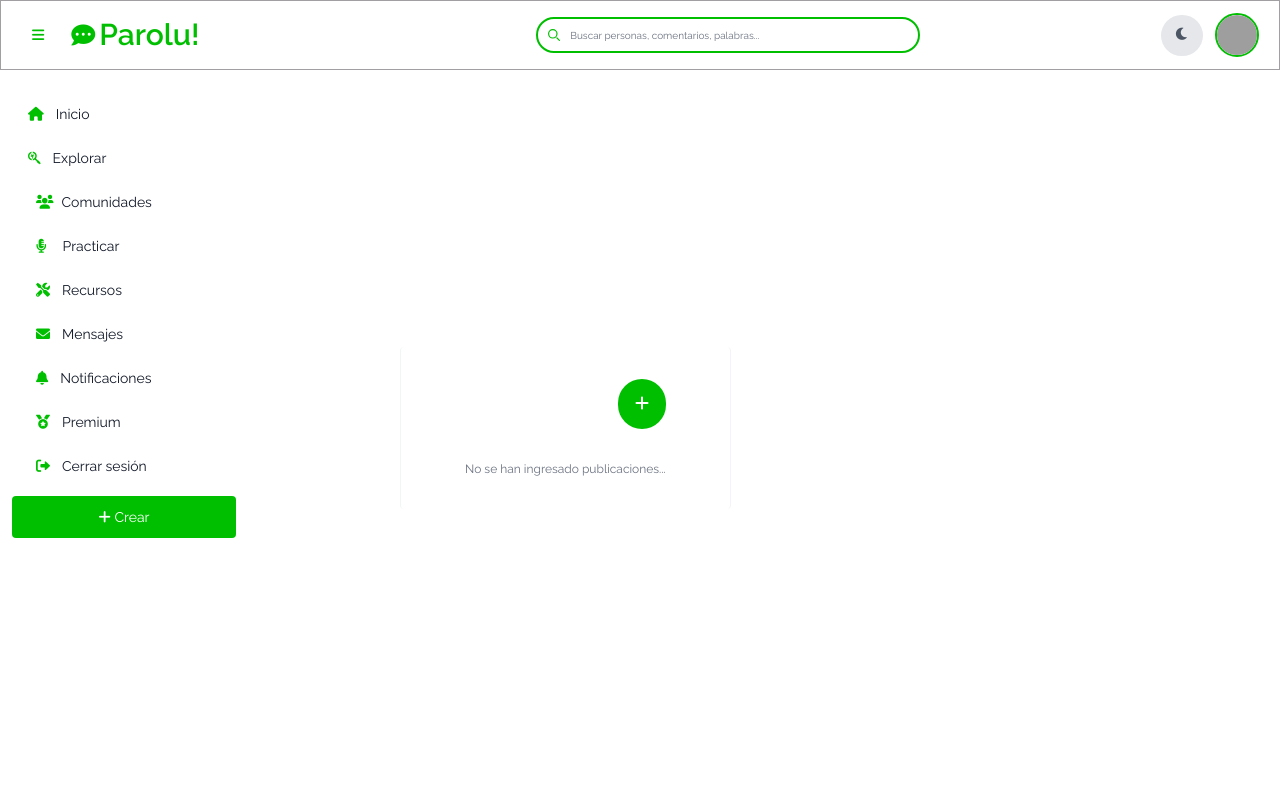
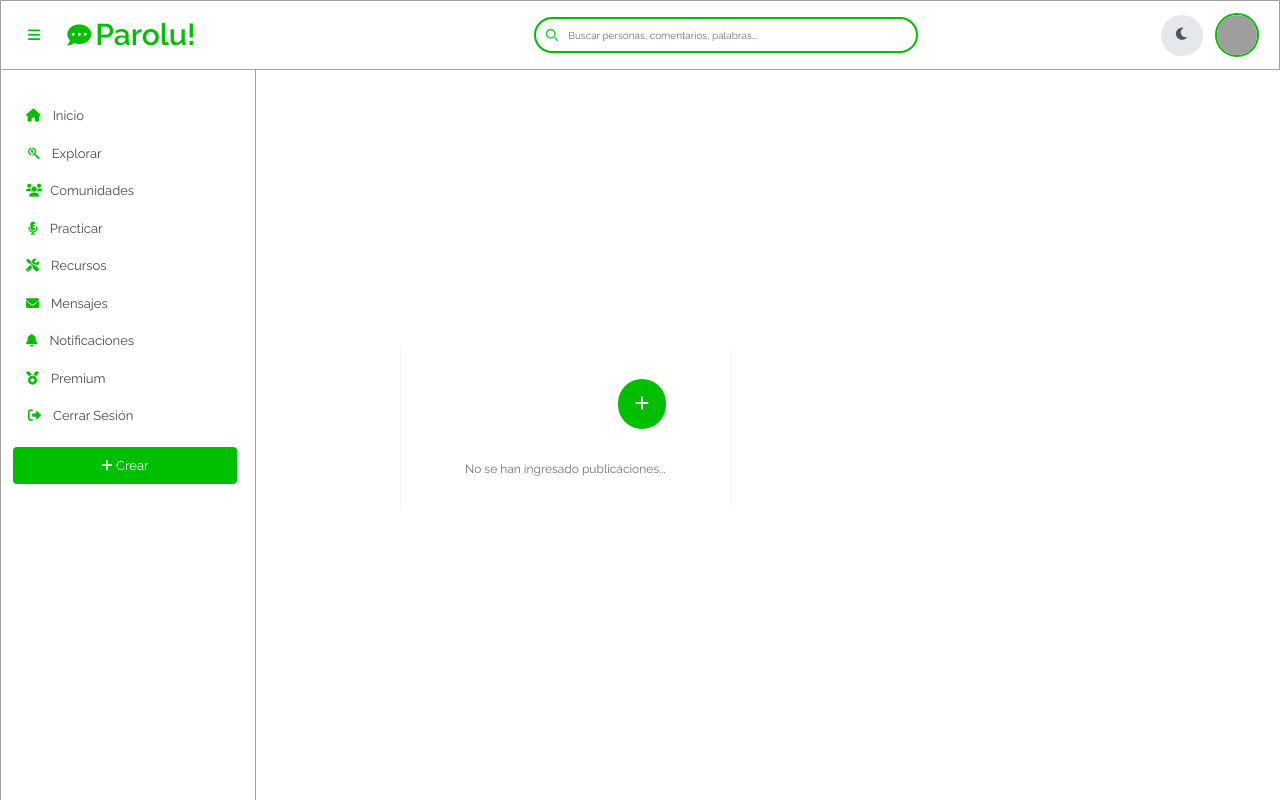
Before and after one commit to No-Country-simulation/equipo-c23-104-webapp, a React (Vite) app in the folder frontend/: page / in a window 1280 px wide. Built offline with nearby package versions, Linux system fonts and the light colour scheme; grey boxes are pictures that could not be loaded.

Commit message:
buscador-nav: mejorado estilos boton y menu ocultar/mostrar

```diff
--- a/frontend/src/components/Navbar.jsx
+++ b/frontend/src/components/Navbar.jsx
@@ -3,7 +3,7 @@ import React, { useState } from "react";
 export default function Navbar({ toggleTextVisibility }) {
   const [isDropdownOpen, setIsDropdownOpen] = useState(false);
   const [darkMode, setDarkMode] = useState(false);
-  const [isSidebarCollapsed, setIsSidebarCollapsed] = useState(false); // Nuevo estado
+  const [isSidebarCollapsed, setIsSidebarCollapsed] = useState(false);
 
   const toggleDropdown = () => {
     setIsDropdownOpen((prevState) => !prevState);
@@ -28,15 +28,15 @@ export default function Navbar({ toggleTextVisibility }) {
           <div className="flex items-center justify-start rtl:justify-end">
             <button
               onClick={toggleTextVisibility}
-              className="px-2.5 py-2 mr-2 ml-2 rounded text-sm border hover:border-transparent font-medium dark:bg-transparent bg-transparent  dark:text-white hover:bg-[#00bf00] group dark:hover:bg-[#00bf00] dark:hover:border-white transition-all duration-200 focus:outline-none"
+              className="px-2.5 py-2 mr-2 ml-1 rounded text-sm border hover:border-transparent font-medium dark:bg-transparent bg-transparent  dark:text-white hover:bg-[#00bf00] group dark:hover:bg-[#00bf00] dark:hover:border-white transition-all duration-200 focus:outline-none"
             >
-              <i className="fa-solid fa-bars text-[#00bf00] group-hover:text-white"></i>
+              <i className="fa-solid fa-bars text-[#00bf00] dark:text-white group-hover:text-white"></i>
             </button>
             <a href="#" className="flex ms-2 md:me-24 ml-0 items-center ">
               <i class="text-2xl fa-solid fa-comment-dots text-[#00bf00] dark:text-white me-3 mr-1"></i>
               <span
                 id="page-name"
-                className={`self-center text-3xl font-semibold whitespace-nowrap dark:text-white hidden md:inline ${
+                className={`self-center text-3xl font-semibold whitespace-nowrap text-[#00bf00] dark:text-white hidden md:inline  ${
                   isSidebarCollapsed ? "hidden" : ""
                 }`}
               >
--- a/frontend/src/components/Sidebar.jsx
+++ b/frontend/src/components/Sidebar.jsx
@@ -4,127 +4,214 @@ export default function Sidebar({ isTextVisible }) {
   return (
     <aside
       id="logo-sidebar"
-      className={`fixed top-0 left-0 z-40 h-screen pt-20 bg-white sm:translate-x-0 dark:bg-[#4A494A] dark:border-gray-700 transition-all duration-500 ${
-        isTextVisible ? "w-80" : "w-16"
+      className={`fixed top-0 left-0 z-40 h-screen pt-20 bg-white sm:translate-x-0 dark:bg-[#4A494A] dark:border-gray-700 transition-all duration-500 border border-[#A19FA1] ${
+        isTextVisible ? "w-64" : "w-16"
       }`}
       aria-label="Sidebar"
     >
       <div className="h-full px-3 pb-4 overflow-y-auto bg-white dark:bg-[#4A494A] mt-4 transition-all duration-500">
-        <ul className="space-y-2 font-medium">
-          <li className="ml-1">
-            <a
-              href="#"
-              className="flex items-center px-3 py-2 text-gray-900 rounded dark:text-white dark:hover:border-white dark:hover:text-black hover:bg-gray-100 dark:hover:bg-white group text-sm hover:text-black hover:font-bold"
+        <ul className="space-y-0 font-medium ">
+          <li
+            className={`flex items-center px-3 py-2 text-gray-900 rounded hover:bg-[#00bf00] transition-all duration-100 hover:text-white hover:shadow-inner group border border-transparent dark:text-white dark:hover:border-white dark:hover:text-white group text-[13px] ${
+              isTextVisible ? "w-auto h-auto" : "w-10 h-10 rounded-full"
+            }`}
           >
-              <span className="">
-                <i id="house-icon" className="fa-solid fa-house"></i>
-                {isTextVisible && <span className="ml-3">Inicio</span>}
+            <a className="" href="#" title={!isTextVisible ? "Inicio" : ""}>
+              <i className="fa-solid fa-house text-[#00bf00] dark:text-white transition-all duration-100 group-hover:text-white"></i>
+              {isTextVisible && (
+                <span
+                  className={`ml-3 text-[#4A494A] group-hover:text-white dark:text-white transition-all duration-200 ease-in-out transform overflow-hidden ${
+                    isTextVisible
+                      ? "opacity-100 translate-x-0 w-auto"
+                      : "opacity-0 translate-x-[-10px] w-0"
+                  }`}
+                >
+                  Inicio
                 </span>
+              )}
             </a>
           </li>
-          <li className="ml-1">
-            <a
-              href="#"
-              className="flex items-center px-3 py-2 text-gray-900 rounded dark:text-white dark:hover:border-white dark:hover:text-black hover:bg-gray-100 dark:hover:bg-white group text-sm hover:text-black hover:font-bold"
+          <li
+            className={` flex items-center px-3 py-2 text-gray-900 rounded hover:bg-[#00bf00] transition-all duration-100 hover:text-white hover:shadow-inner group border border-transparent dark:text-white dark:hover:border-white dark:hover:text-white group text-[13px] ${
+              isTextVisible ? "w-auto h-auto" : "w-10 h-10 rounded-full"
+            }`}
           >
-              <span className="flex-1 whitespace-nowrap">
-                <i id="explorer-icon" className="fa-brands fa-searchengin"></i>
-                {isTextVisible && <span className="ml-3">Explorar</span>}
+            <a className="" href="#" title={!isTextVisible ? "Explorar" : ""}>
+              <i className="fa-brands fa-searchengin ml-0.5 text-[#00bf00] dark:text-white transition-all duration-100 group-hover:text-white"></i>
+              {isTextVisible && (
+                <span
+                  className={`ml-3 text-[#4A494A] group-hover:text-white dark:text-white transition-all duration-200 ease-in-out transform ${
+                    isTextVisible
+                      ? "opacity-100 translate-x-0"
+                      : "opacity-0 -translate-x-2 w-0 overflow-hidden"
+                  }`}
+                >
+                  Explorar
                 </span>
+              )}
             </a>
           </li>
-          <li className="ml-1">
+          <li
+            className={`flex items-center px-3 py-2 text-gray-900 rounded hover:bg-[#00bf00] transition-all duration-100 hover:text-white hover:shadow-inner group border border-transparent dark:text-white dark:hover:border-white dark:hover:text-white group text-[13px] ${
+              isTextVisible ? "w-auto h-auto" : "w-10 h-10 rounded-full"
+            }`}
+          >
             <a
+              className=""
               href="#"
-              className="flex items-center px-3 py-2 text-gray-900 rounded dark:text-white dark:hover:border-white dark:hover:text-black dark:hover:bg-white group text-sm hover:text-black hover:font-bold"
+              title={!isTextVisible ? "Comunidades" : ""}
             >
-              <span className="flex-1 ms-2 whitespace-nowrap">
-                <i id="users-icon" className="fa-solid fa-users"></i>
-                {isTextVisible && <span className="ml-2">Comunidades</span>}
+              <i className="fa-solid fa-users text-[#00bf00] dark:text-white transition-all duration-100 group-hover:text-white"></i>
+              {isTextVisible && (
+                <span
+                  className={`ml-2 text-[#4A494A] group-hover:text-white dark:text-white transition-all duration-200 ease-in-out transform ${
+                    isTextVisible
+                      ? "opacity-100 translate-x-0"
+                      : "opacity-0 -translate-x-2 w-0 overflow-hidden"
+                  }`}
+                >
+                  Comunidades
                 </span>
+              )}
             </a>
           </li>
-          <li className="ml-1">
-            <a
-              href="#"
-              className="flex items-center px-3 py-2 text-gray-900 rounded dark:text-white dark:hover:border-white dark:hover:text-black dark:hover:bg-white group text-sm hover:text-black hover:font-bold"
+          <li
+            className={`flex items-center px-3 py-2 text-gray-900 rounded hover:bg-[#00bf00] transition-all duration-100 hover:text-white hover:shadow-inner group border border-transparent dark:text-white dark:hover:border-white dark:hover:text-white group text-[13px] ${
+              isTextVisible ? "w-auto h-auto" : "w-10 h-10 rounded-full"
+            }`}
           >
-              <span className="flex-1 ms-2 whitespace-nowrap">
-                <i
-                  id="microphone-icon"
-                  className="fa-solid fa-microphone-lines"
-                ></i>
-                {isTextVisible && <span className="ml-4">Practicar</span>}
+            <a className="" href="#" title={!isTextVisible ? "Practicar" : ""}>
+              <i className="fa-solid fa-microphone-lines ml-0.5 text-[#00bf00] dark:text-white transition-all duration-100 group-hover:text-white"></i>
+              {isTextVisible && (
+                <span
+                  className={`ml-3 text-[#4A494A] group-hover:text-white dark:text-white transition-all duration-200 ease-in-out transform ${
+                    isTextVisible
+                      ? "opacity-100 translate-x-0"
+                      : "opacity-0 -translate-x-2 w-0 overflow-hidden"
+                  }`}
+                >
+                  Practicar
                 </span>
+              )}
             </a>
           </li>
-          <li className="ml-1">
-            <a
-              href="#"
-              className="flex items-center px-3 py-2 text-gray-900 rounded dark:text-white dark:hover:border-white dark:hover:text-black dark:hover:bg-white group text-sm hover:text-black hover:font-bold"
+          <li
+            className={`flex items-center px-3 py-2 text-gray-900 rounded hover:bg-[#00bf00] transition-all duration-200 hover:text-white hover:shadow-inner group border border-transparent dark:text-white dark:hover:border-white dark:hover:text-white group text-[13px] ${
+              isTextVisible ? "w-auto h-auto" : "w-10 h-10 rounded-full"
+            }`}
           >
-              <span className="flex-1 ms-2 whitespace-nowrap">
-                <i
-                  id="resources-icon"
-                  className="fa-solid fa-screwdriver-wrench"
-                ></i>
-                {isTextVisible && <span className="ml-3">Recursos</span>}
+            <a className="" href="#" title={!isTextVisible ? "Recursos" : ""}>
+              <i className="fa-solid fa-screwdriver-wrench text-[#00bf00] dark:text-white transition-all duration-100 group-hover:text-white"></i>
+              {isTextVisible && (
+                <span
+                  className={`ml-3 text-[#4A494A] group-hover:text-white dark:text-white transition-all duration-200 ease-in-out transform ${
+                    isTextVisible
+                      ? "opacity-100 translate-x-0"
+                      : "opacity-0 -translate-x-2 w-0 overflow-hidden"
+                  }`}
+                >
+                  Recursos
                 </span>
+              )}
             </a>
           </li>
-          <li className="ml-1">
-            <a
-              href="#"
-              className="flex items-center px-3 py-2 text-gray-900 rounded dark:text-white dark:hover:border-white dark:hover:text-black dark:hover:bg-white group text-sm hover:text-black hover:font-bold"
+          <li
+            className={`flex items-center px-3 py-2 text-gray-900 rounded hover:bg-[#00bf00] transition-all duration-200 hover:text-white hover:shadow-inner group border border-transparent dark:text-white dark:hover:border-white dark:hover:text-white group text-[13px] ${
+              isTextVisible ? "w-auto h-auto" : "w-10 h-10 rounded-full"
+            }`}
           >
-              <span className="flex-1 ms-2 whitespace-nowrap">
-                <i id="message-icon" className="fa-solid fa-envelope"></i>
-                {isTextVisible && <span className="ml-3">Mensajes</span>}
+            <a className="" href="#" title={!isTextVisible ? "Mensajes" : ""}>
+              <i className="fa-solid fa-envelope text-[#00bf00] dark:text-white transition-all duration-100 group-hover:text-white"></i>
+              {isTextVisible && (
+                <span
+                  className={`ml-3 text-[#4A494A] group-hover:text-white dark:text-white transition-all duration-200 ease-in-out transform ${
+                    isTextVisible
+                      ? "opacity-100 translate-x-0"
+                      : "opacity-0 -translate-x-2 w-0 overflow-hidden"
+                  }`}
+                >
+                  Mensajes
                 </span>
+              )}
             </a>
           </li>
-          <li className="ml-1">
+          <li
+            className={`flex items-center px-3 py-2 text-gray-900 rounded hover:bg-[#00bf00] transition-all duration-200 hover:text-white hover:shadow-inner group border border-transparent dark:text-white dark:hover:border-white dark:hover:text-white group text-[13px] ${
+              isTextVisible ? "w-auto h-auto" : "w-10 h-10 rounded-full"
+            }`}
+          >
             <a
+              className=""
               href="#"
-              className="flex items-center px-3 py-2 text-gray-900 rounded dark:text-white dark:hover:border-white dark:hover:text-black dark:hover:bg-white group text-sm hover:text-black hover:font-bold"
+              title={!isTextVisible ? "Notificaciones" : ""}
             >
-              <span className="flex-1 ms-2 whitespace-nowrap">
-                <i id="notifications-icon" className="fa-solid fa-bell"></i>
-                {isTextVisible && <span className="ml-3">Notificaciones</span>}
+              <i className="fa-solid fa-bell text-[#00bf00] dark:text-white transition-all duration-100 group-hover:text-white"></i>
+              {isTextVisible && (
+                <span
+                  className={`ml-3 text-[#4A494A] group-hover:text-white dark:text-white transition-all duration-200 ease-in-out transform ${
+                    isTextVisible
+                      ? "opacity-100 translate-x-0"
+                      : "opacity-0 -translate-x-2 w-0 overflow-hidden"
+                  }`}
+                >
+                  Notificaciones
                 </span>
+              )}
             </a>
           </li>
-          <li className="ml-1">
-            <a
-              href="#"
-              className="flex items-center px-3 py-2 text-gray-900 rounded dark:text-white dark:hover:border-white dark:hover:text-black dark:hover:bg-white group text-sm hover:text-black hover:font-bold"
+          <li
+            className={`flex items-center px-3 py-2 text-gray-900 rounded hover:bg-[#00bf00] transition-all duration-100 hover:text-white hover:shadow-inner group border border-transparent dark:text-white dark:hover:border-white dark:hover:text-white group text-[13px] ${
+              isTextVisible ? "w-auto h-auto" : "w-10 h-10 rounded-full"
+            }`}
           >
-              <span className="flex-1 ms-2 whitespace-nowrap">
-                <i id="premium-icon" className="fa-solid fa-medal"></i>
-                {isTextVisible && <span className="ml-3">Premium</span>}
+            <a className="" href="#" title={!isTextVisible ? "Premium" : ""}>
+              <i className="fa-solid fa-medal text-[#00bf00] dark:text-white transition-all duration-100 group-hover:text-white"></i>
+              {isTextVisible && (
+                <span
+                  className={`ml-3 text-[#4A494A] group-hover:text-white dark:text-white transition-all duration-200 ease-in-out transform ${
+                    isTextVisible
+                      ? "opacity-100 translate-x-0"
+                      : "opacity-0 -translate-x-2 w-0 overflow-hidden"
+                  }`}
+                >
+                  Premium
                 </span>
+              )}
             </a>
           </li>
-          <li className="ml-1">
+          <li
+            className={`flex items-center px-3 py-2 text-gray-900 rounded hover:bg-[#00bf00] transition-all duration-100 hover:text-white hover:shadow-inner group border border-transparent dark:text-white dark:hover:border-white dark:hover:text-white group text-[13px] ${
+              isTextVisible ? "w-auto h-auto" : "w-10 h-10 rounded-full"
+            }`}
+          >
             <a
+              className=""
               href="#"
-              className="flex items-center px-3 py-2 text-gray-900 rounded dark:text-white dark:hover:border-white dark:hover:text-black dark:hover:bg-white group text-sm hover:text-black hover:font-bold"
+              title={!isTextVisible ? "Cerrar Sesión" : ""}
             >
-              <span className="flex-1 ms-2 whitespace-nowrap">
-                <i
-                  id="logout-icon"
-                  className="fa-solid fa-right-from-bracket"
-                ></i>
-                {isTextVisible && <span className="ml-3">Cerrar sesión</span>}
+              <i className="fa-solid fa-right-from-bracket ml-0.5 text-[#00bf00] dark:text-white transition-all duration-100 group-hover:text-white"></i>
+              {isTextVisible && (
+                <span
+                  className={`ml-3 text-[#4A494A] group-hover:text-white dark:text-white transition-all duration-200 ease-in-out transform ${
+                    isTextVisible
+                      ? "opacity-100 translate-x-0"
+                      : "opacity-0 -translate-x-2 w-0 overflow-hidden"
+                  }`}
+                >
+                  Cerrar Sesión
                 </span>
+              )}
             </a>
           </li>
         </ul>
-
         <button
-          id="create-button"
+          title={!isTextVisible ? "Crear" : ""}
           type="button"
-          className="focus:outline-none text-white dark:border-white focus:ring-4 font-medium rounded text-sm px-5 py-2.5 me-2 mb-2 w-56 mt-3 hover:shadow-lg transition-all duration-300"
+          className={`border hover:border-transparent bg-[#00bf00] text-white dark:hover:border-white font-medium rounded transition-all duration-200 ${
+            isTextVisible
+              ? "w-56 h-auto px-3 py-2 mt-3 text-[13px]"
+              : "w-10 h-10 mt-3 flex items-center justify-center text-[10px] rounded-full"
+          }`}
         >
           <i className="fa-solid fa-plus"></i> {isTextVisible && "Crear"}
         </button>
--- a/frontend/src/components/style.css
+++ b/frontend/src/components/style.css
@@ -1,31 +1,12 @@
 .contenedor-publicaciones {
   width: 500px;
-}
-#user-logout-icon,
-#user-upgrade-icon,
-#user-help-icon,
-#user-resources-icon,
-#user-setting-icon,
-#user-panel-icon,
-#logout-icon,
-#premium-icon,
-#notifications-icon,
-#message-icon,
-#resources-icon,
-#microphone-icon,
-#users-icon,
-#explorer-icon,
-#house-icon,
-#page-name {
-  color: #00bf00;
 }
 #user-button,
 #default-search {
   border: 2px solid #00bf00;
 }
-#burger-button,
+
 #create-publications,
-#create-button-publications,
-#create-button {
+#create-button-publications {
   background-color: #00bf00;
 }
```
Lines whose indentation alone changed are shown as unchanged.
